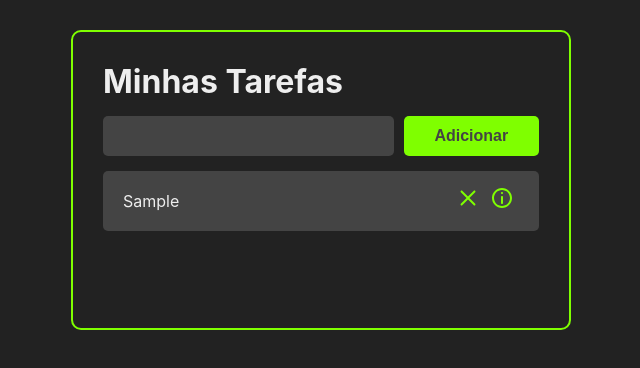
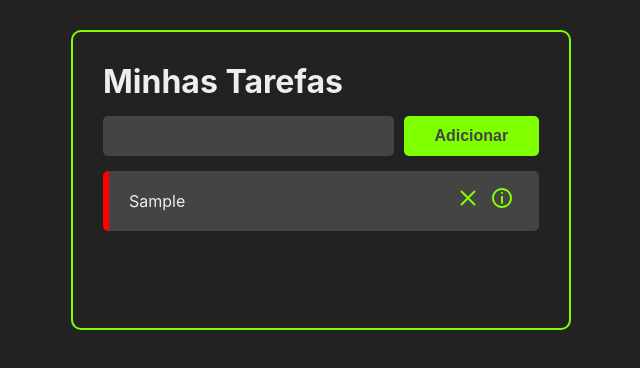
Before and after one commit to VictoriaCardos/LearningReact, a React (Create React App) app: page / in a window 1280 px wide. Both pictures are taken after typing "Sample" into the empty fields and a click on the button "Adicionar". Shown: the top 368 px of the page, without its empty margins (319-959 px from the left). Built offline with nearby package versions, Linux system fonts and the light colour scheme; no server answers.

Commit message:
style: add color for the task

```diff
--- a/src/components/Task.js
+++ b/src/components/Task.js
@@ -20,7 +20,7 @@ const Task = ({ task, handleTaskClick, handleTaskDelete }) => {
               borderLeft: '6px solid chartreuse',
               textDecoration: 'line-through'
             }
-          : {}
+          : { borderLeft: '6px solid red' }
       }
     >
       <div className="task-title" onClick={() => handleTaskClick(task.id)}>
```
